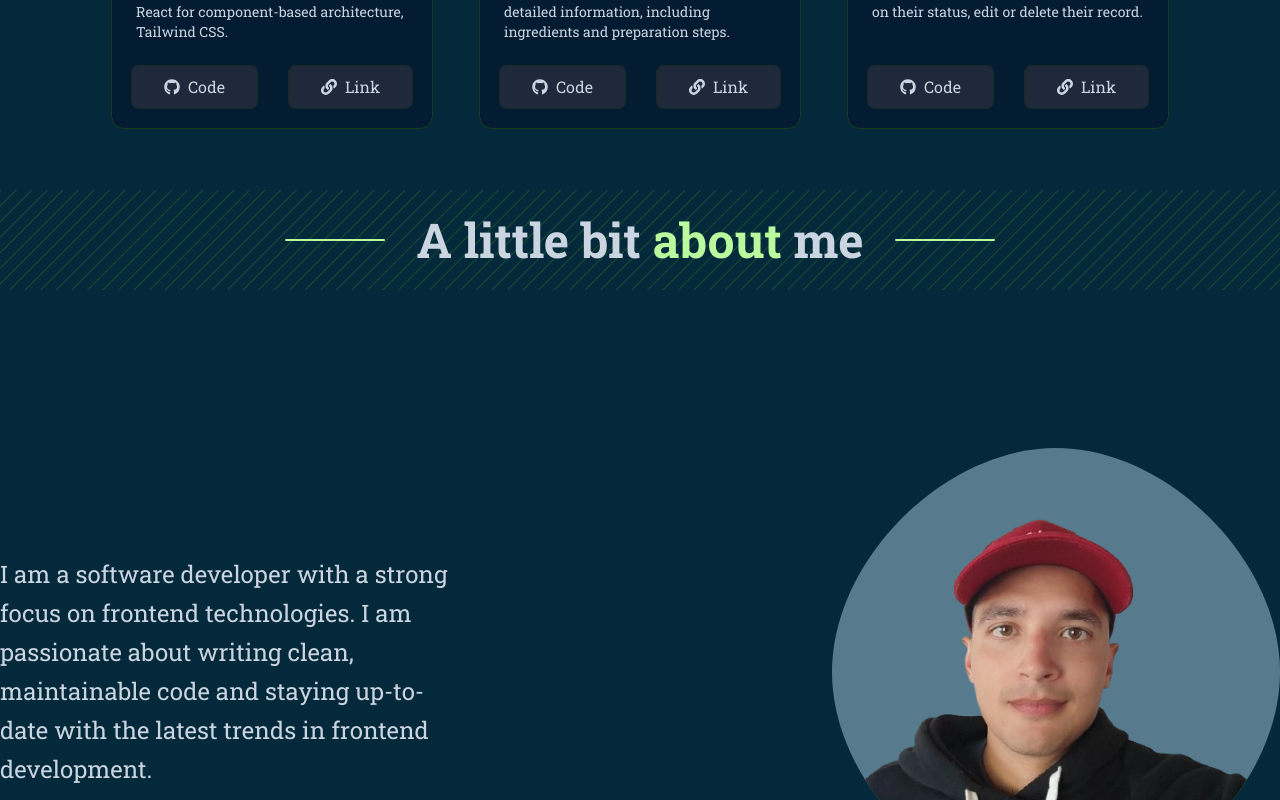
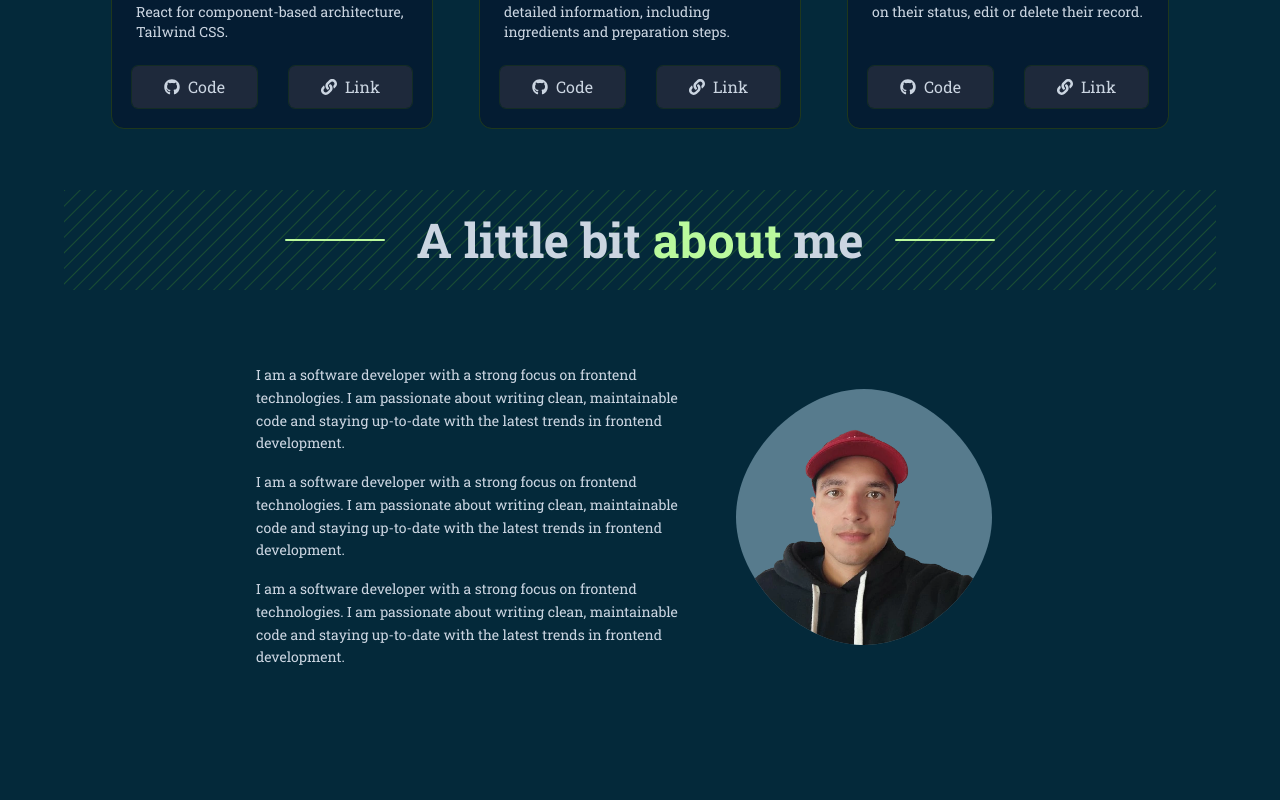
Before and after one commit to tutaabsoluta/portfolio, a React (Vite) app: page / in a window 1280 px wide. Shown: the part 1120-1920 px from the top of the page. Built offline with nearby package versions, Linux system fonts and the light colour scheme.

Commit message:
about changes

```diff
--- a/src/components/Heading.jsx
+++ b/src/components/Heading.jsx
@@ -1,6 +1,6 @@
 export const Heading = ({ title1, title2, span }) => {
   return (
-    <section className="text-terciary mb-3 w-full h-56 flex items-center justify-center">
+    <section className="text-terciary mb-3 max-w-6xl mx-auto h-56 flex items-center justify-center">
       <div
         className="container mx-auto flex items-center justify-center bg-no-repeat bg-center p-8"
         style={{
--- a/src/components/Navbar.jsx
+++ b/src/components/Navbar.jsx
@@ -14,6 +14,7 @@ export const Navbar = () => {
           <p className="text-[18px] text-primary/95 hover:text-secondary duration-300 font-bold">
             Sergio Duran
           </p>
+
         </Link>
 
         <div className="flex gap-12 items-center">
--- a/src/pages/HomePage.jsx
+++ b/src/pages/HomePage.jsx
@@ -17,9 +17,21 @@ export const HomePage = () => {
 
       <Heading title1={"A little bit"} span={"about"} title2={"me"} />
 
-      <div className=" mt-24 flex items-center gap-x-96">
-        <div className="space-y-8">
-          <p className="text-2xl leading-relaxed text-terciary">
+      <div className="flex items-center max-w-3xl mx-auto">
+        <div className="space-y-4 max-w-md">
+          <p className="text-sm leading-relaxed text-terciary">
+            I am a software developer with a strong focus on frontend
+            technologies. I am passionate about writing clean, maintainable code
+            and staying up-to-date with the latest trends in frontend
+            development.
+          </p>
+          <p className="text-sm leading-relaxed text-terciary">
+            I am a software developer with a strong focus on frontend
+            technologies. I am passionate about writing clean, maintainable code
+            and staying up-to-date with the latest trends in frontend
+            development.
+          </p>
+          <p className="text-sm leading-relaxed text-terciary">
             I am a software developer with a strong focus on frontend
             technologies. I am passionate about writing clean, maintainable code
             and staying up-to-date with the latest trends in frontend
@@ -27,19 +39,19 @@ export const HomePage = () => {
           </p>
         </div>
 
-        <div className="relative">
+        <div className="relative  mx-auto">
           {/* BG Image */}
           <img
             src="selfie-bg.svg"
             alt="Background Color"
-            className="max-w-md"
+            className="w-full max-w-[16rem] object-contain"
           />
 
           {/* Selfie */}
           <img
             src="selfie.webp"
             alt="Selfie Image"
-            className="absolute top-0 left-0 max-w-md"
+            className="absolute top-0 left-0 w-full max-w-[16rem] object-contain"
             style={{
               WebkitMaskImage: "url('selfie-bg.svg')",
               WebkitMaskRepeat: "no-repeat",
```
